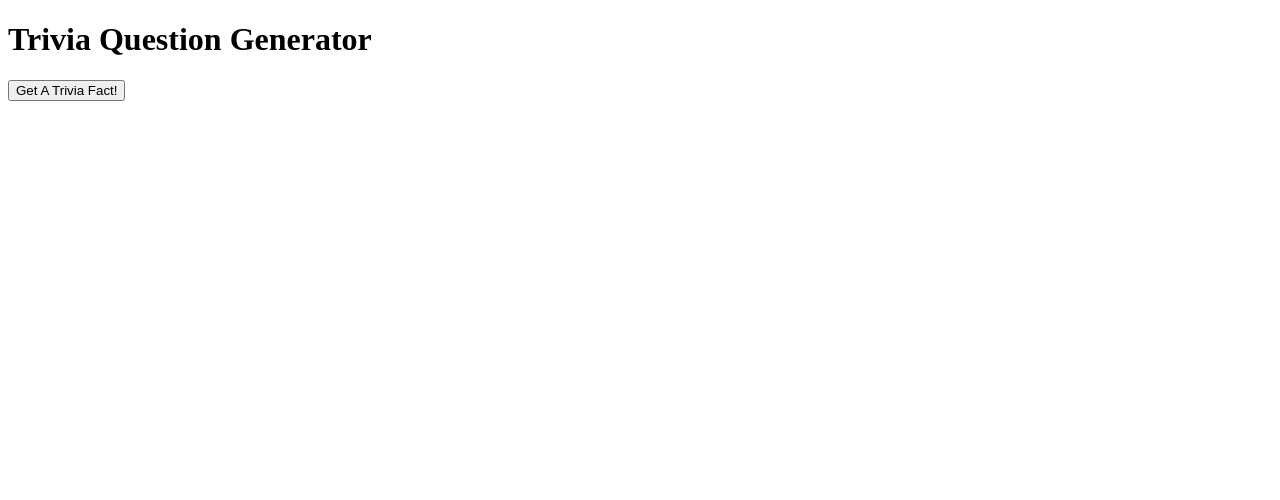
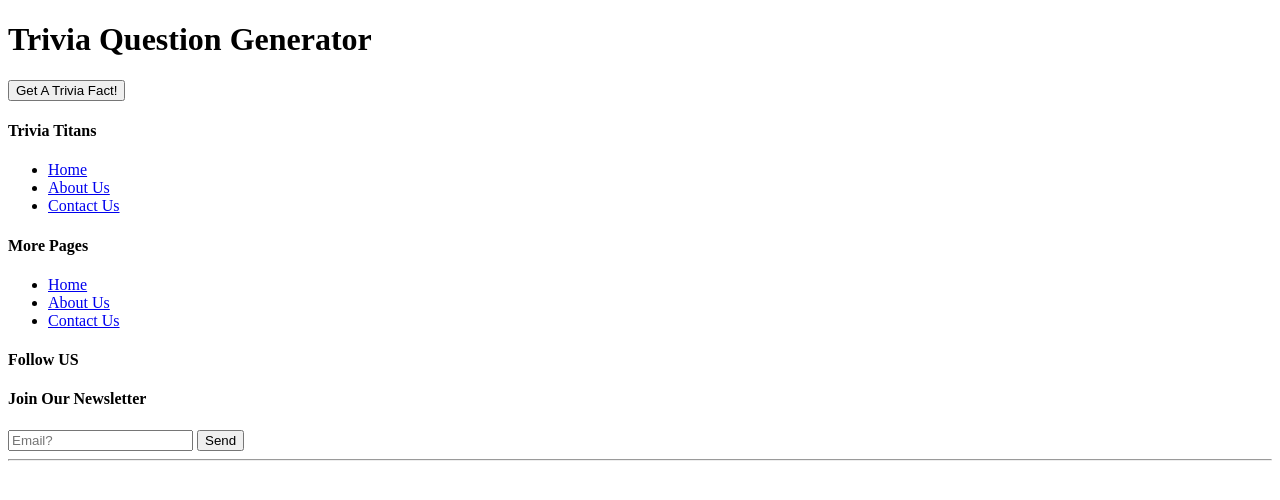
Before and after one commit to andresbenji/Hope-Hacks-Project, a website: page public/HTML/triviafact.html in a window 1280 px wide. Drawn offline with Linux system fonts and the light colour scheme; files whose address does not match are found by name.

Commit message:
updating html

```diff
--- a/public/HTML/triviafact.html
+++ b/public/HTML/triviafact.html
@@ -17,6 +17,55 @@
         <button onclick="testApiCall()">Get A Trivia Fact!</button>
       </article>
     </section>
+
+    <!-- ==================== footer ======================= -->
+
+    <footer class="footer">
+      <section class="footer-container">
+        <section class="row">
+          <section class="footer-column">
+            <h4>Trivia Titans</h4>
+            <ul>
+              <li><a href="$">Home</a></li>
+              <li><a href="#">About Us</a></li>
+              <li><a href="#">Contact Us</a></li>
+            </ul>
+          </section>
+          <section class="footer-column">
+            <h4>More Pages</h4>
+            <ul>
+              <li><a href="$">Home</a></li>
+              <li><a href="#">About Us</a></li>
+              <li><a href="#">Contact Us</a></li>
+            </ul>
+          </section>
+          <section class="footer-column">
+            <h4>Follow US</h4>
+            <article class="social-links">
+              <a href="https://www.facebook.com/"
+                ><i class="fab fa-facebook-f"></i
+              ></a>
+              <a href="https://www.instagram.com/"
+                ><i class="fab fa-instagram"></i
+              ></a>
+              <a href="https://twitter.com/"><i class="fab fa-twitter"></i></a>
+              <a href="https://www.youtube.com/"
+                ><i class="fab fa-youtube"></i
+              ></a>
+            </article>
+          </section>
+          <section class="footer-column">
+            <h4>Join Our Newsletter</h4>
+            <article class="newsletter">
+              <input type="text" -class="inputEmail" placeholder="Email?" />
+              <button class="btnn btn1">Send</button>
+            </article>
+          </section>
+        </section>
+      </section>
+      <hr />
+    </footer>
+
     <script>
       async function testApiCall() {
         const response = await fetch("http://localhost:5555/trivia");
```
